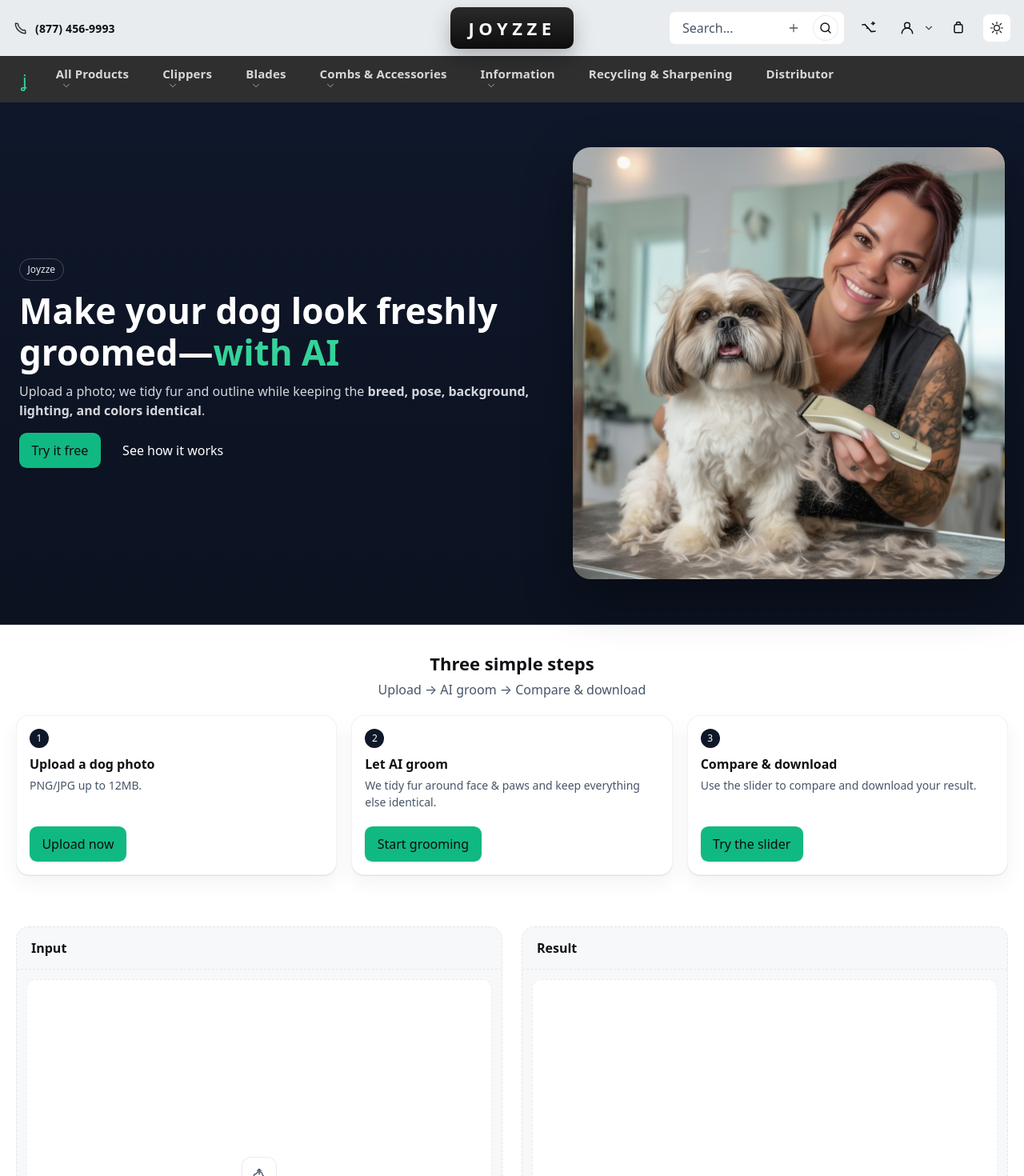
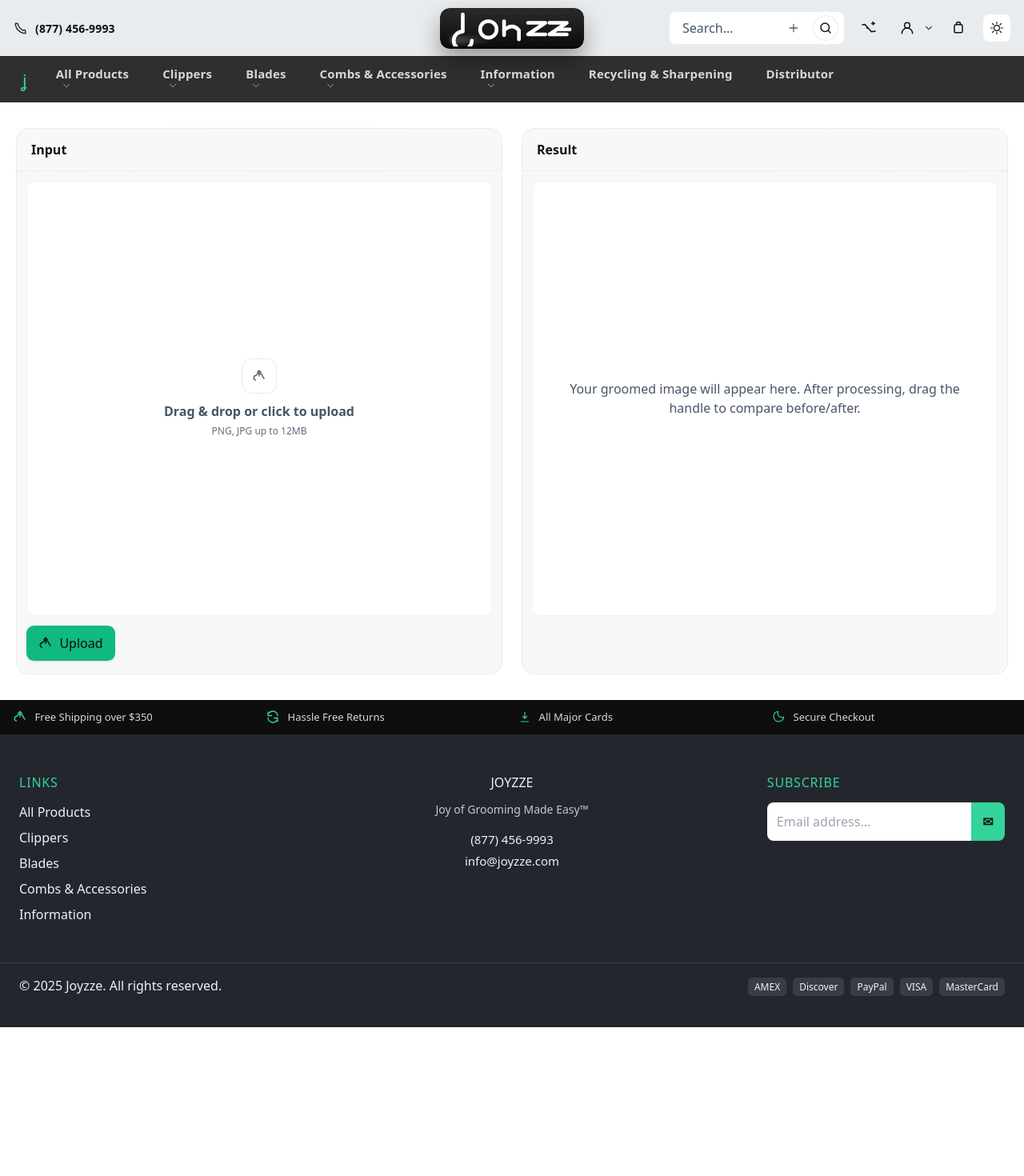
Before and after one commit to Rehan111-555/Groom-dog, a Next.js app: page / in a window 1280 px wide. Shown: the top 1470 px of the page at 80% size. After the commit the page ends 1284 px from the top, so only its background shows below. Built offline with nearby package versions, Linux system fonts and the light colour scheme.

Commit message:
Update page.jsx

```diff
--- a/app/page.jsx
+++ b/app/page.jsx
@@ -19,7 +19,7 @@ const Icon = {
   Moon:(p)=>(<svg width="18" height="18" viewBox="0 0 24 24" fill="none" {...p}><path d="M21 12.3A8.5 8.5 0 1 1 11.7 3 7 7 0 0 0 21 12.3Z" stroke="currentColor" strokeWidth="1.6" strokeLinecap="round" strokeLinejoin="round"/></svg>),
 };
 
-/* ───────────────────────────── Small helpers ───────────────────────────── */
+/* ────────────────────────── Small helpers ────────────────────────── */
 const Button = ({ className="", disabled, onClick, children, type="button" }) => (
   <button type={type} disabled={disabled} onClick={onClick} className={`btn ${className}`}>{children}</button>
 );
@@ -55,7 +55,39 @@ async function padToSize(dataUrl, targetW, targetH) {
   ctx.drawImage(img, dx, dy, nw, nh); return canvas.toDataURL("image/png");
 }
 
-/* ───────────────────────── Compare slider ───────────────────────── */
+/* ───────────── JOYZZE pill + wordmark (SVG) ───────────── */
+function JoyzzeLogo({ size = 180, className = "" }) {
+  const h = Math.round(size * (48 / 170));
+  return (
+    <div
+      className={`joyzze-pill ${className}`}
+      style={{ width: `${size}px`, height: `${h}px` }}
+      aria-label="Joyzze"
+      role="img"
+    >
+      <div className="joyzze-pill-bg" />
+      <svg viewBox="0 0 300 90" className="joyzze-svg" aria-hidden="true" focusable="false">
+        <g fill="none" stroke="#fff" strokeWidth="9" strokeLinecap="round" strokeLinejoin="round">
+          {/* j */}
+          <path d="M30 12 v41 a22 22 0 1 0 22 22" />
+          {/* o */}
+          <path d="M92 28 a20 20 0 1 1 0 40 a20 20 0 1 1 0-40z" />
+          {/* y */}
+          <path d="M130 28 v34" />
+          <path d="M130 50 q20-18 36 0 v22" />
+          {/* z */}
+          <path d="M188 32 h42 l-42 28 h42" />
+          {/* z */}
+          <path d="M240 32 h42 l-42 28 h42" />
+          {/* e */}
+          <path d="M289 48 h-28 a20 20 0 1 0 0 0" />
+        </g>
+      </svg>
+    </div>
+  );
+}
+
+/* ─────────────────────── Compare slider ─────────────────────── */
 function CompareSlider({ beforeSrc, afterSrc }) {
   const [pos, setPos] = useState(50);
   const wrapRef = useRef(null);
@@ -63,7 +95,7 @@ function CompareSlider({ beforeSrc, afterSrc }) {
   useEffect(() => {
     const el = wrapRef.current;
     if (!el) return;
-    const onDown = (e) => {
+    const onDown = () => {
       const rect = el.getBoundingClientRect();
       const move = (clientX) => {
         const x = Math.min(Math.max(clientX - rect.left, 0), rect.width);
@@ -115,7 +147,7 @@ function CompareSlider({ beforeSrc, afterSrc }) {
   );
 }
 
-/* ─────────────────────── Upload + Result (fal-style) ─────────────────────── */
+/* ────────── Upload + Result (fal-style, no prompt) ────────── */
 function UploadAndResult(){
   const [file,setFile]=useState(null);
   const [previewUrl,setPreviewUrl]=useState(null);
@@ -189,7 +221,7 @@ function UploadAndResult(){
   return (
     <section id="app" className="container">
       <div className="two-col">
-        {/* Left — Input (fal-like card) */}
+        {/* Left — Input */}
         <div className="panel">
           <div className="panel-head">Input</div>
           <div className="panel-body" style={{height: panelH}}>
@@ -230,7 +262,7 @@ function UploadAndResult(){
           </div>
         </div>
 
-        {/* Right — Result (fal-like) */}
+        {/* Right — Result */}
         <div className="panel">
           <div className="panel-head row">
             <span>Result</span>
@@ -256,7 +288,7 @@ function UploadAndResult(){
   );
 }
 
-/* ───────────────────────── Header (with working links) ───────────────────────── */
+/* ───────────────────────── Mega menu ───────────────────────── */
 function MegaSection({ title, children }) {
   return (
     <div>
@@ -307,6 +339,7 @@ function Header({ theme, onToggleTheme }) {
 
   return (
     <header className="w-full sticky top-0 z-50">
+      {/* top row */}
       <div className={topBarClass}>
         <div className="header-row">
           <a href="tel:(877) 456-9993" className="phone">
@@ -314,10 +347,9 @@ function Header({ theme, onToggleTheme }) {
             <span className="ph-text">(877) 456-9993</span>
           </a>
 
-          <a href="/" className="logo-pill" aria-label="Joyzze">
-            <div className="logo-bg">
-              <span className="logo-text">JOYZZE</span>
-            </div>
+          {/* NEW JOYZZE WORDMARK */}
+          <a href="/" className="logo-link" aria-label="Joyzze">
+            <JoyzzeLogo size={180} />
           </a>
 
           <div className="header-right">
@@ -346,12 +378,12 @@ function Header({ theme, onToggleTheme }) {
         </div>
       </div>
 
+      {/* nav + mega */}
       <nav className="nav-dark" onMouseLeave={close}>
         <div className="nav-wrap">
           <div className="flex items-center">
             <div className="px-4 text-[22px] text-emerald-400 select-none leading-[1]">ʝ</div>
             <div className="jz-nav flex items-stretch gap-[2px] pointer-events-auto">
-              {/* anchor links — no JS prevents navigation */}
               <NavItem id="all" href="https://joyzze.com/all-products/">All Products</NavItem>
               <NavItem id="clippers" href="https://joyzze.com/clippers/">Clippers</NavItem>
               <NavItem id="blades" href="https://joyzze.com/blades/">Blades</NavItem>
@@ -471,62 +503,6 @@ function Header({ theme, onToggleTheme }) {
   );
 }
 
-/* ───────────────────────── HERO (new) ───────────────────────── */
-function Hero(){
-  return (
-    <section className="hero">
-      <div className="hero-inner">
-        <div className="hero-left">
-          <div className="hero-chip">Joyzze</div>
-          <h1 className="hero-title">
-            Make your dog look freshly groomed—<span className="accent">with AI</span>
-          </h1>
-          <p className="hero-sub">
-            Upload a photo; we tidy fur and outline while keeping the <b>breed, pose, background, lighting, and colors identical</b>.
-          </p>
-          <div className="hero-cta">
-            <a href="#app" className="btn btn-primary">Try it free</a>
-            <a href="#how" className="btn btn-ghost">See how it works</a>
-          </div>
-        </div>
-        <div className="hero-right">
-          <img src="/dog-10.png" alt="Hero sample" className="hero-img"/>
-        </div>
-      </div>
-    </section>
-  );
-}
-
-/* ───────────────────── AFTER-HERO / HOW IT WORKS (new) ─────────────────── */
-function HowItWorks(){
-  return (
-    <section id="how" className="how">
-      <h2 className="how-title">Three simple steps</h2>
-      <p className="how-sub">Upload → AI groom → Compare &amp; download</p>
-      <div className="how-grid">
-        <Card className="how-card">
-          <div className="how-step">1</div>
-          <h3 className="how-card-title">Upload a dog photo</h3>
-          <p className="how-card-sub">PNG/JPG up to 12MB.</p>
-          <div className="how-card-cta"><a href="#app" className="btn btn-primary">Upload now</a></div>
-        </Card>
-        <Card className="how-card">
-          <div className="how-step">2</div>
-          <h3 className="how-card-title">Let AI groom</h3>
-          <p className="how-card-sub">We tidy fur around face & paws and keep everything else identical.</p>
-          <div className="how-card-cta"><a href="#app" className="btn btn-primary">Start grooming</a></div>
-        </Card>
-        <Card className="how-card">
-          <div className="how-step">3</div>
-          <h3 className="how-card-title">Compare &amp; download</h3>
-          <p className="how-card-sub">Use the slider to compare and download your result.</p>
-          <div className="how-card-cta"><a href="#app" className="btn btn-primary">Try the slider</a></div>
-        </Card>
-      </div>
-    </section>
-  );
-}
-
 /* ───────────────────────── Footer ───────────────────────── */
 function FooterPromoRibbon(){
   return (
@@ -602,14 +578,10 @@ export default function Page(){
   return (
     <main>
       <Header theme={theme} onToggleTheme={toggleTheme}/>
-      {/* NEW sections below */}
-      <Hero />
-      <HowItWorks />
-      {/* Workbench */}
       <UploadAndResult/>
       <Footer/>
 
-      {/* ───────── Global styles and theme vars ───────── */}
+      {/* Global styles */}
       <style jsx global>{`
         :root{
           --bg: #ffffff;
@@ -618,7 +590,7 @@ export default function Page(){
           --surface: #ffffff;
           --panel: #f7f8fa;
           --panel-border: rgba(0,0,0,.08);
-          --brand: #10b981; /* emerald */
+          --brand: #10b981;
           --dark-ink: #0b0b0b;
         }
         .theme-dark{
@@ -648,10 +620,30 @@ export default function Page(){
         .header-row{ max-width:1280px; margin:0 auto; padding:0 1rem; height:70px; display:grid; grid-template-columns:1fr auto 1fr; align-items:center; }
         .phone{ justify-self:start; display:flex; align-items:center; gap:.5rem; color:inherit; }
         .ph-text{ font-size:14px; font-weight:600; letter-spacing:.01em; }
-        .logo-pill{ justify-self:center; }
-        .logo-bg{ background:linear-gradient(#2a2a2a,#0d0d0d); padding:.6rem 1.4rem; border-radius:10px; box-shadow:0 12px 26px rgba(0,0,0,.25); }
-        .logo-text{ color:#fff; letter-spacing:.25em; font-weight:700; font-size:22px; }
-        .logo-text.small{ font-size:18px; }
+
+        /* JOYZZE pill logo */
+        .logo-link { justify-self: center; display: block; }
+        .joyzze-pill {
+          position: relative;
+          border-radius: 12px;
+          overflow: hidden;
+          box-shadow: 0 14px 28px rgba(0,0,0,.35);
+          display: grid;
+          place-items: center;
+        }
+        .joyzze-pill-bg {
+          position: absolute; inset: 0;
+          border-radius: 12px;
+          background: linear-gradient(180deg, #2b2b2b 0%, #0a0a0a 100%);
+        }
+        .joyzze-svg { position: relative; width: 86%; height: auto; }
+        .joyzze-pill::after{
+          content:""; position:absolute; left:12px; bottom:6px;
+          width:56px; height:10px; border-radius:16px;
+          background: linear-gradient(90deg, rgba(255,255,255,.45), rgba(255,255,255,0));
+          filter: blur(2px); opacity:.55; pointer-events:none;
+        }
+
         .header-right{ justify-self:end; display:flex; align-items:center; gap:.75rem; }
         .jz-input{ height:42px; width:220px; border:1px solid var(--panel-border); background:var(--surface); color:inherit; border-radius:.5rem; padding:0 58px 0 16px; outline:none; }
         .jz-input::placeholder{ color: var(--muted); }
@@ -661,6 +653,7 @@ export default function Page(){
         .search-btn{ position:absolute; right:8px; top:50%; transform:translateY(-50%); height:32px; width:32px; display:grid; place-items:center; border-radius:999px; border:1px solid var(--panel-border); background:var(--surface); }
         .theme-toggle{ height:36px; padding:0 .5rem; border:1px solid var(--panel-border); border-radius:.5rem; background:var(--surface); }
 
+        /* Nav + Mega */
         .nav-dark{ background:#2f2f2f; color:#d7d7d7; border-top:1px solid rgba(0,0,0,.1); }
         .nav-wrap{ max-width:1280px; margin:0 auto; padding:0 .75rem; position:relative; }
         .jz-nav{ font-weight:600; font-size:15px; letter-spacing:.01em; }
@@ -681,31 +674,6 @@ export default function Page(){
         .jz-list li:last-child { border-bottom:0; }
         .jz-list a { color:#3f3f3f; font-size:15px; }
 
-        /* HERO */
-        .hero{ color:#fff; background:linear-gradient(#0f172a,#0b1220); border-bottom:1px solid rgba(255,255,255,.08); }
-        .hero-inner{ max-width:1280px; margin:0 auto; padding:2.5rem 1.25rem; display:grid; gap:2rem; grid-template-columns:1fr; align-items:center; }
-        @media (min-width: 1024px){ .hero-inner{ grid-template-columns:1.1fr .9fr; padding:3.5rem 1.5rem; } }
-        .hero-chip{ display:inline-block; padding:.25rem .6rem; font-size:12px; border:1px solid rgba(255,255,255,.25); border-radius:999px; opacity:.9; margin-bottom:12px; }
-        .hero-title{ font-size:32px; line-height:1.18; font-weight:800; }
-        @media (min-width: 768px){ .hero-title{ font-size:44px; } }
-        .hero-sub{ margin-top:10px; color:#e5e7eb; opacity:.92; max-width:40rem; }
-        .accent{ color:#34d399; }
-        .hero-cta{ margin-top:16px; display:flex; gap:.75rem; }
-        .hero-right{ border-radius:22px; overflow:hidden; box-shadow:0 24px 60px rgba(0,0,0,.35), inset 0 0 0 1px rgba(255,255,255,.08); }
-        .hero-img{ display:block; width:100%; height:auto; object-fit:cover; }
-
-        /* HOW IT WORKS */
-        .how{ max-width:1280px; margin:0 auto; padding:2rem 1.25rem; }
-        .how-title{ text-align:center; font-weight:700; font-size:22px; margin-bottom:.25rem; }
-        .how-sub{ text-align:center; color:var(--muted); margin-bottom:1.25rem; }
-        .how-grid{ display:grid; gap:18px; grid-template-columns:1fr; }
-        @media (min-width: 768px){ .how-grid{ grid-template-columns:repeat(3,minmax(0,1fr)); } }
-        .how-card{ padding:1rem; display:flex; flex-direction:column; min-height:200px; }
-        .how-step{ width:24px; height:24px; border-radius:999px; display:grid; place-items:center; background:#0f172a; color:#fff; font-size:12px; margin-bottom:.5rem; }
-        .how-card-title{ font-weight:600; margin-bottom:.25rem; }
-        .how-card-sub{ color:var(--muted); font-size:14px; }
-        .how-card-cta{ margin-top:auto; padding-top:.75rem; }
-
         /* App layout (fal-style) */
         .container{ max-width:1280px; margin:0 auto; padding:2rem 1.25rem; }
         .two-col{ display:grid; grid-template-columns: 1fr; gap:24px; }
@@ -714,7 +682,6 @@ export default function Page(){
         .panel-head{ padding:14px 18px; font-weight:600; border-bottom:1px dashed var(--panel-border); display:flex; align-items:center; justify-content:space-between; }
         .panel-body{ padding:12px; border-radius:12px; margin:12px; background:var(--surface); border:1px dashed var(--panel-border); overflow:hidden; }
         .panel-actions{ display:flex; gap:10px; align-items:center; padding:0 12px 16px 12px; }
-        .panel-head.row{ display:flex; align-items:center; justify-content:space-between; }
         .err{ color:#ef4444; font-size:.92rem; margin-right:auto; }
 
         .dropzone{ height:100%; width:100%; display:grid; place-items:center; cursor:pointer; }
@@ -728,7 +695,7 @@ export default function Page(){
 
         .placeholder{ height:100%; display:grid; place-items:center; text-align:center; color:var(--muted); padding:0 18px; }
 
-        /* Compare slider styles that follow theme */
+        /* Compare slider */
         .cmp-wrap{ position:relative; height:100%; width:100%; border-radius:12px; overflow:hidden; background:var(--panel); }
         .cmp-img{ position:absolute; inset:0; width:100%; height:100%; object-fit:contain; }
         .cmp-divider{ position:absolute; top:0; bottom:0; width:2px; background:#6366f1; }
```
